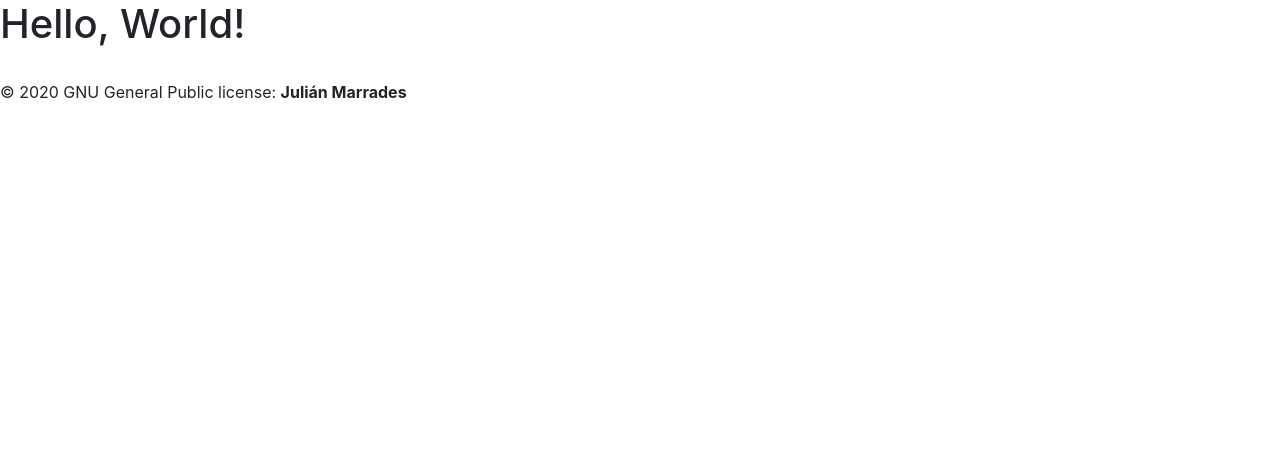
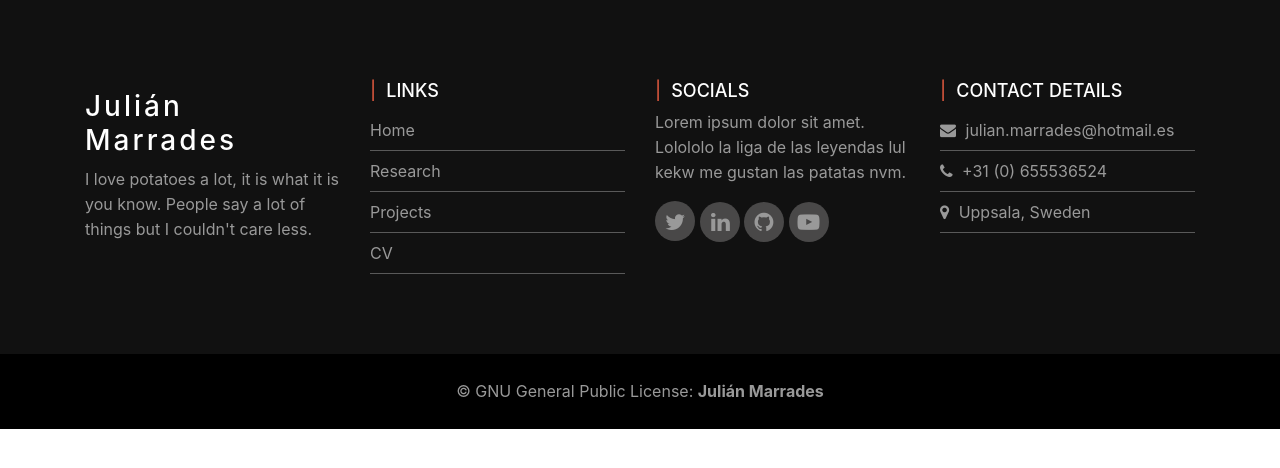
Before and after one commit to jCodingStuff/jCodingStuff.github.io, a plain HTML site: page index.html in a window 1280 px wide. Drawn offline with nearby package versions, Linux system fonts and the light colour scheme.

Commit message:
A lot of advance in footer

```diff
--- a/index.html
+++ b/index.html
@@ -5,70 +5,61 @@
     <meta charset="utf-8">
     <meta name="viewport" content="width=device-width, initial-scale=1, shrink-to-fit=no">
 
-    <!-- Bootstrap CSS -->
     <link rel="stylesheet" href="libs/bootstrap/css/bootstrap-grid.css">
     <link rel="stylesheet" href="libs/bootstrap/css/bootstrap.css">
+    <link rel="stylesheet" href="https://stackpath.bootstrapcdn.com/font-awesome/4.7.0/css/font-awesome.min.css">
+    <link rel="stylesheet" href="style.css">
 
-    <title>Julián Marrades - Home page</title>
+    <title>Julián Marrades - Home</title>
   </head>
   <body>
-    <h1>Hello, World!</h1>
 
-    <footer class="page-footer font-small mdb-color pt-4">
-      <!-- Grid for license and soials -->
-      <div class="row d-flex align-items-center">
-
-        <!-- Column for License -->
-        <div class="col-md-7 col-lg-8">
-
-          <!--Copyright-->
-          <p class="text-center text-md-left">© 2020 GNU General Public license:
-              <strong> Julián Marrades</strong>
-          </p>
-
+    <!-- Footer -->
+    <footer>
+      <div class="footer-top">
+        <div class="container">
+          <div class="row">
+            <div class="col-md-3 col-sm-6 col-xs-12 segment-one md-mb-30 sm-mb-30">
+              <h3>Julián Marrades</h3>
+              <p>I love potatoes a lot, it is what it is you know. People say a lot of things but I couldn't care less.</p>
+            </div>
+            <div class="col-md-3 col-sm-6 col-xs-12 segment-two md-mb-30 sm-mb-30">
+              <h2>Links</h2>
+              <ul>
+                <li><a href="#">Home</a></li>
+                <li><a href="#">Research</a></li>
+                <li><a href="#">Projects</a></li>
+                <li><a href="#">CV</a></li>
+              </ul>
+            </div>
+            <div class="col-md-3 col-sm-6 col-xs-12 segment-three sm-mb-30">
+              <h2>Socials</h2>
+              <p>Lorem ipsum dolor sit amet. Lolololo la liga de las leyendas lul kekw me gustan las patatas nvm.</p>
+              <a class="social-icon-bg" target="_blank" href="https://twitter.com/trompetilla37"><i id="tw-icon" class="fa fa-twitter"></i></a>
+              <a class="social-icon-bg" target="_blank" href="https://www.linkedin.com/in/juli%C3%A1n-ram%C3%B3n-marrades-furquet-690a3a14a/"><i id="in-icon" class="fa fa-linkedin"></i></a>
+              <a class="social-icon-bg" target="_blank" href="https://github.com/jCodingStuff"><i id="git-icon" class="fa fa-github"></i></a>
+              <a class="social-icon-bg" target="_blank" href="https://www.youtube.com/channel/UCL3cNV-Kes9avcqQwFd7Wrg"><i id="yt-icon" class="fa fa-youtube-play"></i></a>
+            </div>
+            <div class="col-md-3 col-sm-6 col-xs-12 segment-four sm-mb-30">
+              <h2>Contact details</h2>
+              <ul>
+                <li><i class="fa fa-envelope"></i> julian.marrades@hotmail.es</li>
+                <li><i class="fa fa-phone"></i> +31 (0) 655536524</li>
+                <li><i class="fa fa-map-marker"></i> Uppsala, Sweden</li>
+              </ul>
+            </div>
+          </div>
         </div>
-        <!-- End column for license -->
-
-        <!-- Start column for socials -->
-        <div class="col-md-5 col-lg-4 ml-lg-0">
-
-          <!-- Social buttons -->
-          <div class="text-center text-md-right">
-            <ul class="list-unstyled list-inline">
-              <li class="list-inline-item">
-                <a class="btn-floating btn-sm rgba-white-slight mx-1">
-                  <i class="fab fa-facebook-f"></i>
-                </a>
-              </li>
-              <li class="list-inline-item">
-                <a class="btn-floating btn-sm rgba-white-slight mx-1">
-                  <i class="fab fa-twitter"></i>
-                </a>
-              </li>
-              <li class="list-inline-item">
-                <a class="btn-floating btn-sm rgba-white-slight mx-1">
-                  <i class="fab fa-google-plus-g"></i>
-                </a>
-              </li>
-              <li class="list-inline-item">
-                <a class="btn-floating btn-sm rgba-white-slight mx-1">
-                  <i class="fab fa-linkedin-in"></i>
-                </a>
-              </li>
-            </ul>
-          </div>
-
-        </div>
-        <!-- End column for socials -->
-
       </div>
-      <!-- End of grid for license and soials -->
+      <p class="footer-bottom-text">&copy GNU General Public License: <strong>Julián Marrades</strong></p>
     </footer>
 
     <!-- Optional JavaScript -->
     <!-- jQuery first, then Popper.js, then Bootstrap JS -->
-    <script src="https://code.jquery.com/jquery-3.5.1.slim.min.js" integrity="sha384-DfXdz2htPH0lsSSs5nCTpuj/zy4C+OGpamoFVy38MVBnE+IbbVYUew+OrCXaRkfj" crossorigin="anonymous"></script>
+    <script src="libs/jquery/jquery-3.5.1.min.js"></script>
     <script src="https://cdn.jsdelivr.net/npm/popper.js@1.16.0/dist/umd/popper.min.js" integrity="sha384-Q6E9RHvbIyZFJoft+2mJbHaEWldlvI9IOYy5n3zV9zzTtmI3UksdQRVvoxMfooAo" crossorigin="anonymous"></script>
     <script src="libs/bootstrap/js/bootstrap.js"></script>
+
+    <!-- Custom scripts -->
   </body>
 </html>
--- /dev/null
+++ b/style.css
@@ -0,0 +1,144 @@
+p {
+  color: #999;
+  line-height: 25px;
+}
+
+h2, h3 {
+  color: #fff;
+}
+
+h2 {
+  font-size: 18px;
+}
+
+.footer-top {
+  background: #111;
+  padding: 80px 0;
+}
+
+.segment-one h3 {
+  color: #fff;
+  letter-spacing: 3px;
+  margin: 10px 0;
+}
+
+.segment-two h2 {
+  color: #fff;
+  text-transform: uppercase;
+}
+
+.segment-two h2:before {
+  content: '|';
+  color: #c65039;
+  padding-right: 10px;
+}
+
+.segment-two ul {
+  margin: 0;
+  padding: 0;
+  list-style: none;
+}
+
+.segment-two ul li {
+  border-bottom: 1px solid rgba(255, 255, 255, 0.3);
+  line-height: 40px;
+}
+
+.segment-two ul li a {
+  color: #999;
+  text-decoration: none;
+}
+
+.segment-three h2 {
+  color: #fff;
+  text-transform: uppercase;
+}
+
+.segment-three h2:before {
+  content: '|';
+  color: #c65039;
+  padding-right: 10px;
+}
+
+.social-icon-bg {
+  background: #494848;
+  width: 40px;
+  height: 40px;
+  display: inline-block;
+  border-radius: 50%;
+}
+
+.segment-three a i {
+  font-size: 22px;
+  color: #999;
+  padding: 10px 12px;
+}
+
+#yt-icon {
+  padding: 9px 9px;
+}
+
+#tw-icon {
+  padding: 10px 10px;
+}
+
+#git-icon {
+  padding: 9px 10.5px;
+}
+
+#in-icon {
+  padding: 9px 11.5px;
+}
+
+.segment-four h2 {
+  color: #fff;
+  text-transform: uppercase;
+}
+
+.segment-four h2:before {
+  content: '|';
+  color: #c65039;
+  padding-right: 10px;
+}
+
+.segment-four ul {
+  margin: 0;
+  padding: 0;
+  list-style: none;
+}
+
+.segment-four ul li {
+  border-bottom: 1px solid rgba(255, 255, 255, 0.3);
+  line-height: 40px;
+}
+
+.segment-four ul li {
+  color: #999;
+  text-decoration: none;
+}
+
+.segment-four ul li i {
+  padding-right: 5px;
+}
+
+.footer-bottom-text {
+  text-align: center;
+  background: #000;
+  line-height: 75px;
+}
+
+/* Responsive CSS */
+@media only screen and (min-width: 768px) and (max-width: 991px) {
+  .md-mb-30 {
+    margin-bottom: 30px;
+  }
+}
+
+@media only screen and (max-width: 767px) {
+  .sm-mb-30 {
+    margin-bottom: 30px;
+  }
+  .footer-top {
+    padding: 50px 0;
+  }
+}
```
Also changed, not shown: libs/jquery/jquery-3.5.1.min.js (added), 1 other file.
